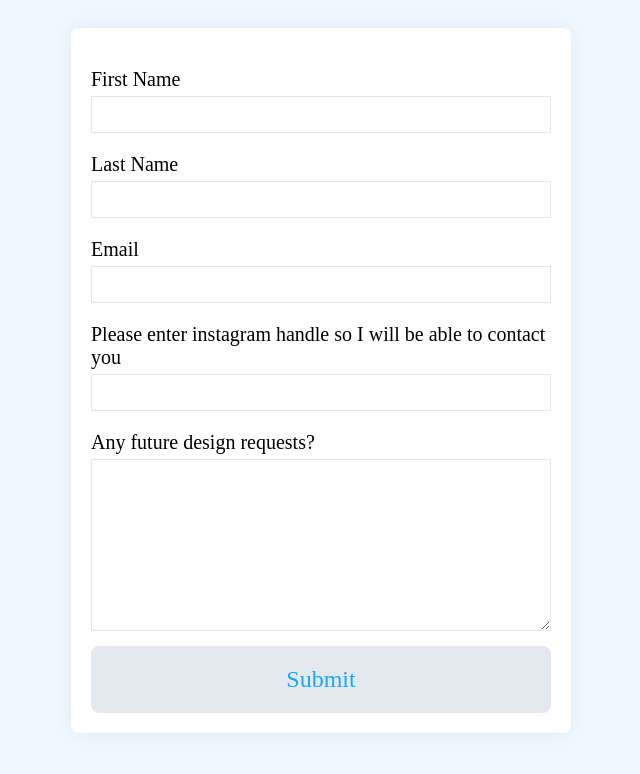
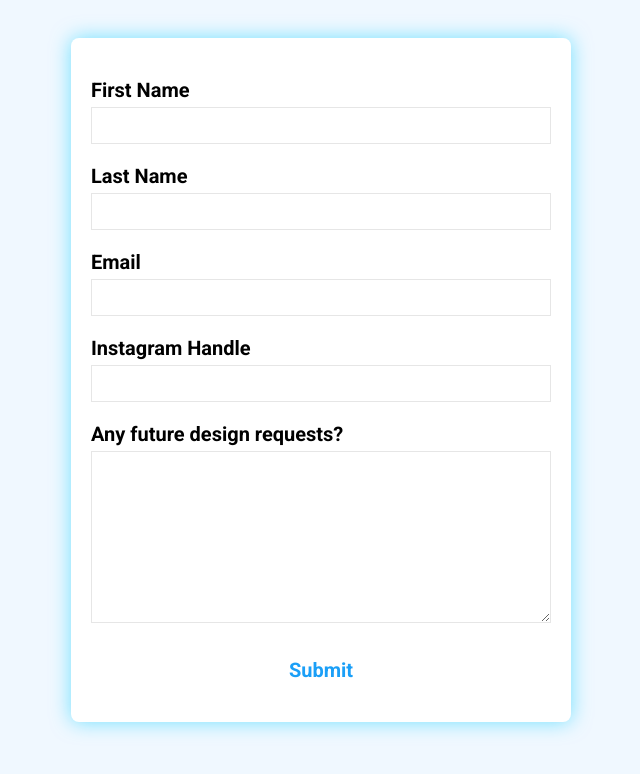
Before and after one commit to ethanielbotello117/KitsuneShop, a plain HTML site: page index.html in a window 1280 px wide. Shown: the whole page, without its empty margins (319-959 px from the left). Drawn offline with Linux system fonts and the light colour scheme.

Commit message:
Redesigned form

```diff
--- a/index.html
+++ b/index.html
@@ -6,6 +6,8 @@
     <meta name="viewport" content="width=device-width, initial-scale=1.0">
     <title>Full Functional Form</title>
     <link rel="stylesheet" href="style.css">
+    <link rel="preconnect" href="https://fonts.gstatic.com">
+    <link href="https://fonts.googleapis.com/css2?family=Roboto:wght@700&display=swap" rel="stylesheet">
 </head>
 
 <body>
@@ -14,7 +16,9 @@
             <form action="https://formspree.io/f/mknpkkab" id="test-form" method="POST">
 
                 <div class="form-group">
+                    <div class="lilman">
                     <label for="firstName">First Name</label>
+                    </div>
                     <input type="text" id="firstName" name="firstName">
                 </div>
 
@@ -29,7 +33,7 @@
                 </div>
 
                 <div class="form-group">
-                    <label for="handle">Please enter instagram handle so I will be able to contact you</label>
+                    <label for="handle">Instagram Handle</label>
                     <input type="text" id="handle" name="handle">
                 </div>
 
--- a/style.css
+++ b/style.css
@@ -4,7 +4,7 @@
         box-sizing: border-box;
     }
     body{
-    font-family: montserrat;
+    font-family: 'Roboto', sans-serif;
     }
     section{
     height: 100vh;
@@ -15,12 +15,13 @@
     justify-content: center;
     flex-direction: column;
     }
+
     .container{
     width: 90%;
     max-width: 500px;
     margin:0 auto;
     padding: 20px;
-    box-shadow: 0px 0px 20px #00000010;
+    box-shadow: 0px 0px 20px #00ccff88;
     background-color: white;
     border-radius: 8px;
     margin-bottom: 20px;
@@ -36,7 +37,14 @@
     padding: 10px;
     border: 1px solid rgba(128, 128, 128, 0.199);
     margin-top: 5px;
+    transition: 0.5s;
     }
+
+    .form-group:hover{
+        font-size: 150%;
+        color: rgb(250, 56, 153);
+    }
+
     textarea{
     resize: vertical;
     }
@@ -45,18 +53,20 @@
     border: none;
     outline: none;
     padding: 20px;
-    font-size: 24px;
+    font-size: 20px;
     border-radius: 8px;
-    font-family: 'Montserrat';
-    color: rgb(27, 166, 247);
-    background-color: rgb(227, 233, 238);
+    font-family: 'Roboto', sans-serif;
+    color: rgb(27, 159, 247);
+    background-color: rgb(255, 255, 255);
     text-align: center;
     cursor: pointer;
     transition: .3s ease background-color;
     margin-top: 10px;
     }
     button[type="submit"]:hover{
-    background-color: rgb(214, 226, 236);
+    background-color: rgb(250, 56, 153);
+    color: white;
+    font-size: 28px;
     }
     #status{
     width: 90%;
@@ -78,6 +88,8 @@
     animation: status 4s ease  forwards;
     }
 
+
+
     @keyframes status{
     0%{
         opacity: 1;
@@ -92,3 +104,25 @@
         pointer-events: none;
     }
     }
+
+    /* .lilman{
+        overflow: hidden;
+        transition: ease-in-out 0.2s;
+        width: 200px;
+        height: 50px;
+        background-color: red;
+    }
+
+    .lilman:hover{
+        height: 50px;
+        width: 400px;
+        background-color: red;
+    } */
+
+    form .form-group{
+        transition: ease-in-out 0.4s;
+    }
+
+    .container form button{
+        transition: 0.3s;
+    }
```
